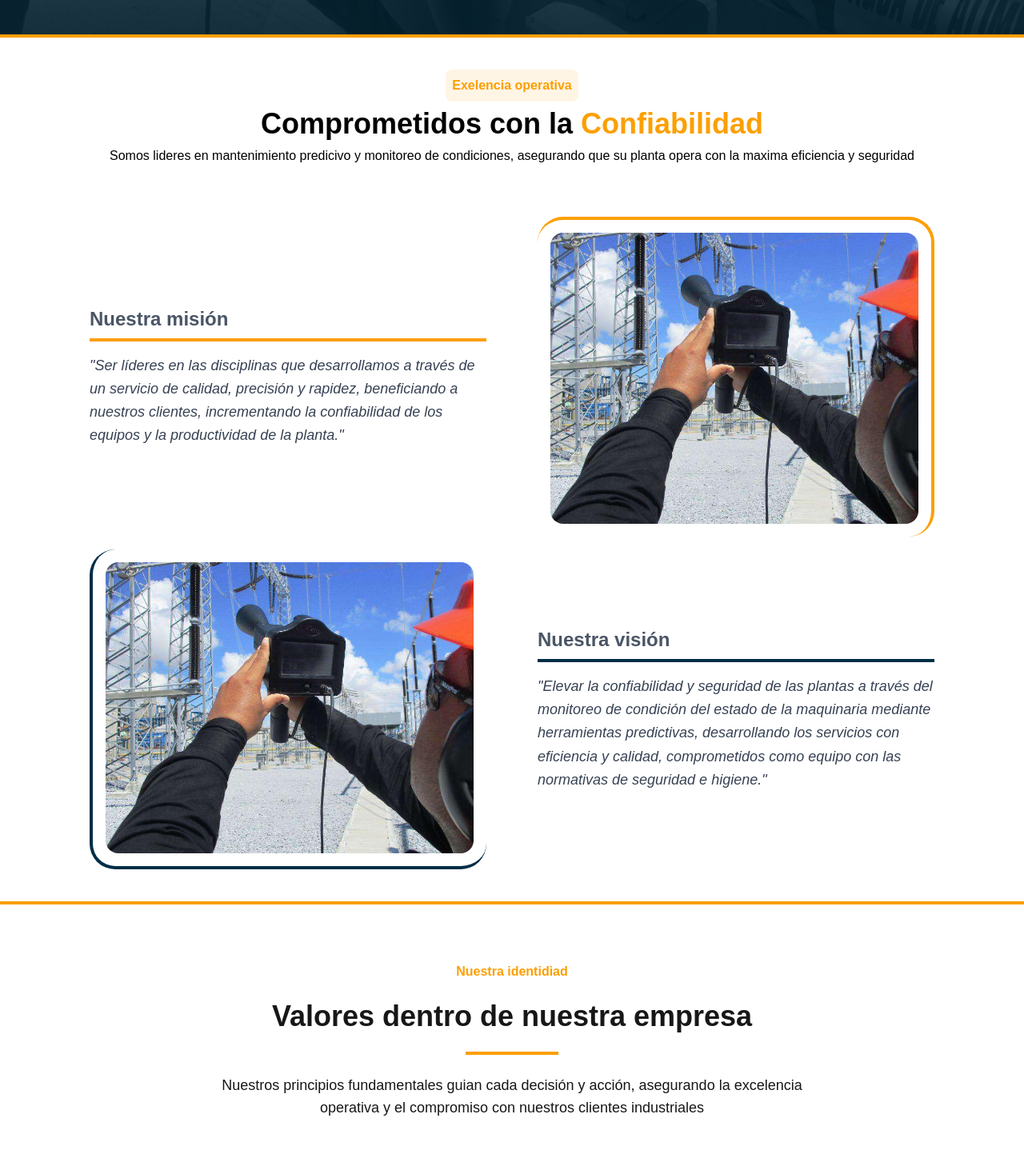
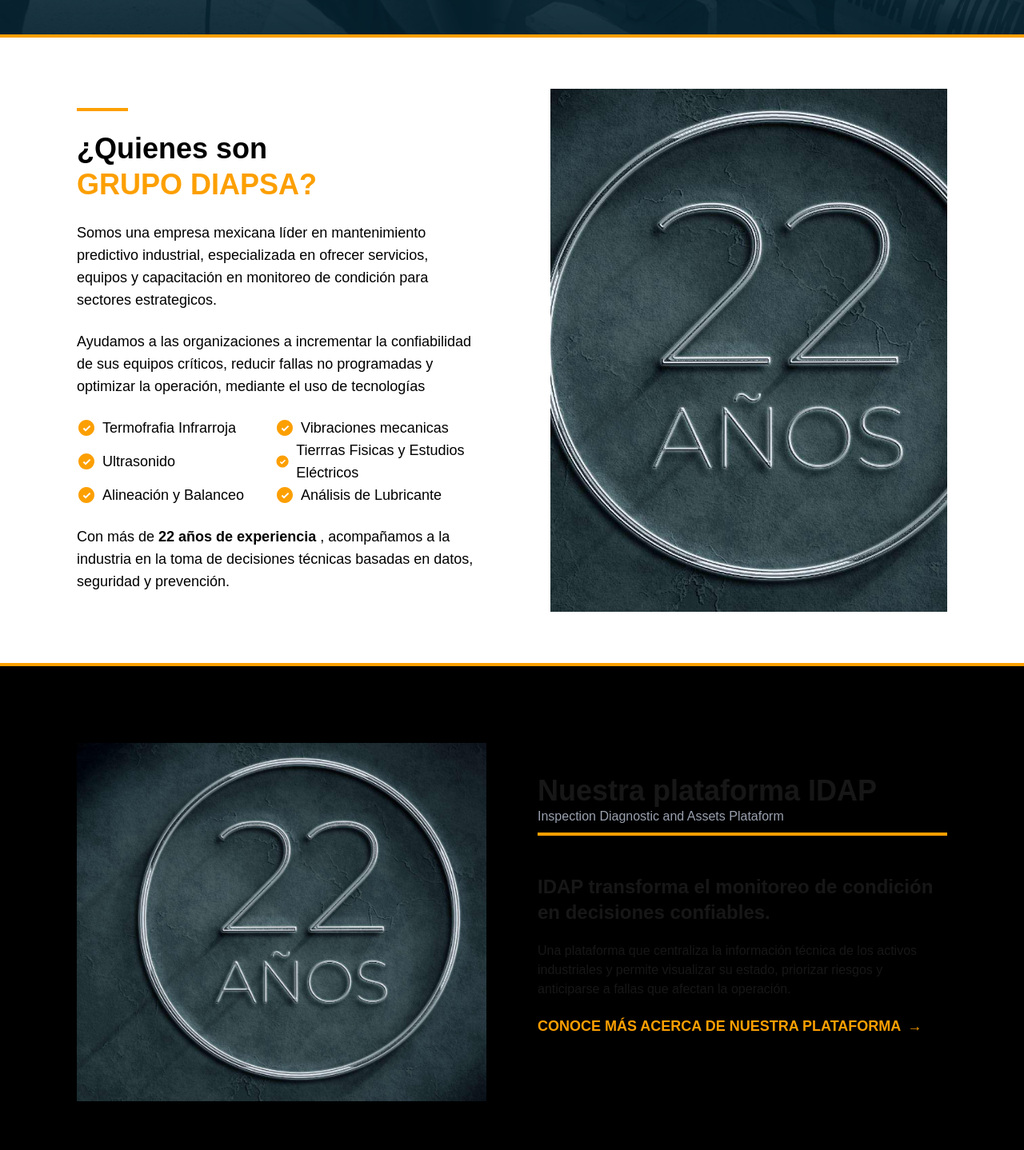
Before and after one commit to diapsa/diapsa-frontend, a Next.js app: page /acerca-de in a window 1280 px wide. Shown: the part 433-1871 px from the top of the page at 80% size. Built offline with nearby package versions, Linux system fonts and the light colour scheme.

Commit message:
adding new sections on about page

```diff
--- a/app/acerca-de/page.tsx
+++ b/app/acerca-de/page.tsx
@@ -6,6 +6,8 @@
 import { MisionVisionSection } from "@/components/organisms/MisionVisionSection";
 import { ValuesSection } from "@/components/organisms/ValuesSection";
 import { AITalkAboutUs } from "@/components/organisms/AITalkAboutUs";
+import { WhoIsDiapsaSection } from "@/components/organisms/WhoIsDiapsaSection";
+import { IdapAdvertisementSection } from "@/components/organisms/IdapAdvertisement";
 
 export const metadata: Metadata = {
   title: "Acerca de Nosotros",
@@ -36,12 +38,17 @@
         title="ACERCA DE DIAPSA"
         subtitle="Más de 22 años de experiencia en mantenimiento predictivo industrial"
       />
+
+      <WhoIsDiapsaSection />
+      <IdapAdvertisementSection />
       {/* Seccion de MIsión y Visión */}
       <MisionVisionSection />
       {/* {Valores} */}
       <ValuesSection />
 
       <AITalkAboutUs />
+
+      {/* Clientes, Servicios, Origen */}
     </main>
   );
 }
--- /dev/null
+++ b/components/atoms/CheckCircleIcon.tsx
@@ -0,0 +1,16 @@
+interface Props {
+    className?: string
+}
+export function CheckCircleIcon({ className = "" }: Props) {
+    return (
+        <svg
+            viewBox="0 0 24 24"
+            fill="currentColor"
+            className={`inline-block ${className}`}
+            aria-hidden="true"
+        >
+            <path d="M12 2C6.48 2 2 6.48 2 12s4.48 10 10 10 10-4.48 10-10S17.52 2 12 2zm-1 14.59-3.3-3.3 1.42-1.42L11 13.76l4.88-4.88 1.42 1.42L11 16.59z" />
+        </svg>
+    );
+
+}
--- /dev/null
+++ b/components/organisms/IdapAdvertisement.tsx
@@ -0,0 +1,34 @@
+import Image from "next/image"
+export function IdapAdvertisementSection() {
+    return (
+        <section className="w-full bg-black py-16 lg:py-24 border-y-4 border-secondary">
+            <div className="px-8 md:px-24 grid grid-cols-2 gap-16">
+                <div className="relative overflow-hidden">
+                    <Image
+                        fill
+                        alt="Imagen de IDAP"
+                        src="/images/metodologia/22-años.jpg"
+                        className="object-cover"
+                    />
+                </div>
+                <div className="py-10">
+                    <h2 className="text-4xl font-extrabold leading-thight">Nuestra plataforma IDAP</h2>
+                    <h3 className="text-gray-400">Inspection Diagnostic and Assets Plataform</h3>
+                    <hr className="border-2 border-secondary my-2" />
+                    <div className="space-y-5 py-10">
+                        <p className="font-semibold text-2xl">IDAP transforma el monitoreo de condición en decisiones confiables.</p>
+                        <p className="">
+                            Una plataforma que centraliza la información técnica de los activos industriales y permite visualizar su estado,
+                            priorizar riesgos y anticiparse a fallas que afectan la operación.</p>
+
+                        <a href="#historia" className="text-secondary font-semibold text-lg hover:underline inline-flex items-center gap-2">
+                            CONOCE MÁS ACERCA DE NUESTRA PLATAFORMA
+                            <span>→</span>
+                        </a>
+                    </div>
+
+                </div>
+            </div>
+        </section>
+    )
+}
--- /dev/null
+++ b/components/organisms/WhoIsDiapsaSection.tsx
@@ -0,0 +1,54 @@
+import Image from "next/image"
+import { CheckCircleIcon } from "../atoms/CheckCircleIcon"
+export function WhoIsDiapsaSection() {
+    return (
+        <section className="w-full bg-white py-16">
+            <div className="px-8 md:px-24">
+                <div className="grid grid-cols-2 gap-24">
+                    <div className="py-6 space-y-6">
+                        <hr className="border-2 border-secondary w-16 " />
+                        <h1 className="text-black text-4xl font-extrabold leading-tight">¿Quienes son <br /> <span className="text-secondary">GRUPO DIAPSA?</span> </h1>
+                        <p className="text-black text-lg">Somos una empresa mexicana líder en mantenimiento predictivo industrial, especializada en ofrecer servicios,
+                            equipos y capacitación en monitoreo de condición para sectores estrategicos. </p>
+                        <p className="text-black text-lg"> Ayudamos a las organizaciones a
+                            incrementar la confiabilidad de sus equipos críticos, reducir fallas no programadas y optimizar la operación, mediante el uso de tecnologías
+                        </p>
+
+                        <div className="grid  grid-cols-2 text-black text-lg">
+                            <p className="flex items-center gap-2">
+                                <CheckCircleIcon className="w-6 h-6 text-secondary" />
+                                Termofrafia Infrarroja</p>
+                            <p className="flex items-center gap-2">
+                                <CheckCircleIcon className="w-6 h-6 text-secondary" />
+                                Vibraciones mecanicas</p>
+                            <p className="flex items-center gap-2">
+                                <CheckCircleIcon className="w-6 h-6 text-secondary" />
+                                Ultrasonido</p>
+                            <p className="flex items-center gap-2">
+                                <CheckCircleIcon className="w-6 h-6 text-secondary" />
+                                Tierrras Fisicas y Estudios Eléctricos</p>
+                            <p className="flex items-center gap-2">
+                                <CheckCircleIcon className="w-6 h-6 text-secondary" />
+                                Alineación y Balanceo</p>
+                            <p className="flex items-center gap-2">
+                                <CheckCircleIcon className="w-6 h-6 text-secondary" />
+                                Análisis de Lubricante</p>
+
+                        </div>
+                        <p className="text-black text-lg">
+
+                            Con más de <strong>22 años de experiencia</strong> , acompañamos a la industria en la toma de decisiones técnicas basadas en datos, seguridad y prevención.
+                        </p>
+                    </div>
+                    <div className="relative overflow-hidden">
+                        <Image
+                            src="/images/metodologia/22-años.jpg"
+                            alt="representacion de que es Diapsa"
+                            fill
+                            className="object-cover" />
+                    </div>
+                </div>
+            </div>
+        </section>
+    )
+}
```
